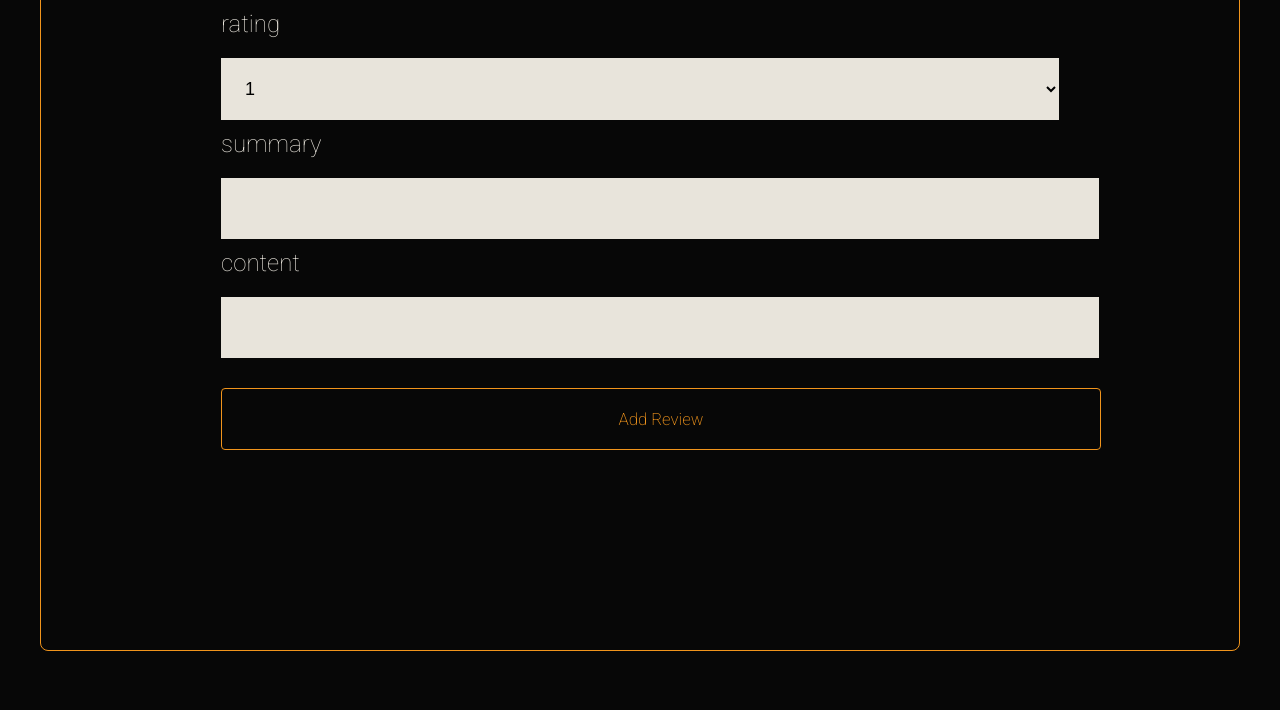
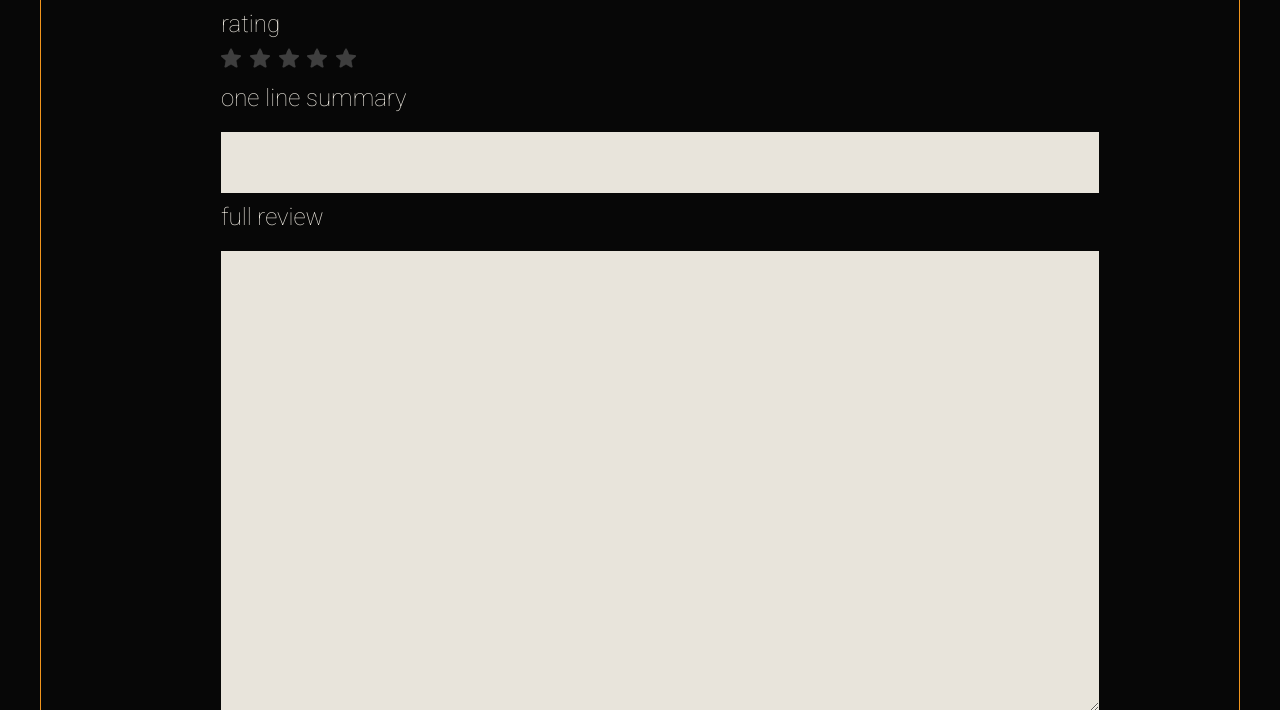
Before and after one commit to euripidean/earworm, a Flask app: page /create_review in a window 1280 px wide. Shown: the part 583-1293 px from the top of the page. Run offline with Flask 2, Linux system fonts and the light colour scheme; the visitor is signed in with stand-in values (Sample User, id 1); data comes from the database, SQL or seed files in the repository; data that the repository does not hold is empty; some libraries are stand-ins or nearby versions.

Commit message:
Fixed no valid choice error message, hooked up review edit and got content on review display

```diff
--- a/earworm/main/forms.py
+++ b/earworm/main/forms.py
@@ -1,8 +1,8 @@
 from flask_login import current_user
 from flask_wtf import FlaskForm
-from wtforms import StringField, DateField, SelectField, SubmitField, FloatField
+from wtforms import StringField, DateField, SelectField, SubmitField, HiddenField
 from wtforms.ext.sqlalchemy.fields import QuerySelectField
-from wtforms.validators import DataRequired, Length, URL, ValidationError
+from wtforms.validators import DataRequired, Length, URL, ValidationError, InputRequired
 from wtforms.fields.html5 import DateField
 from wtforms.widgets import TextArea
 
@@ -62,10 +62,10 @@ class AlbumFromArtistForm(AlbumMixin):
 
 class ReviewFormMixin(FlaskForm):
     """Form for adding/updating a Review. Inherits from AlbumMixin."""
-    album = QuerySelectField(query_factory=lambda: Album.query, get_label='title')
-    summary = StringField('Summary', validators=[DataRequired(), Length(max=255)])
-    rating = SelectField('Rating', choices=[(1, '1'), (2, '2'), (3, '3'), (4, '4'), (5, '5')])
-    content = StringField('Content', validators=[DataRequired(), Length(min=10)])
+    album = QuerySelectField(query_factory=lambda: Album.query, get_label='title', allow_blank=False, blank_text='Select Album')
+    rating = HiddenField('Rating', validators=[InputRequired()])
+    summary = StringField('One line summary', validators=[DataRequired(), Length(max=255)])
+    content = StringField('Full review', widget=TextArea(), validators=[DataRequired(), Length(min=80)])
 
     def validate_summary(self, summary):
         """Validate that the summary is at most 255 characters."""
--- a/earworm/main/routes.py
+++ b/earworm/main/routes.py
@@ -5,7 +5,7 @@ from flask_login import login_required, current_user
 from earworm.extensions import app, db
 
 from earworm.models import Artist, Album, Review, User
-from earworm.main.forms import ArtistForm, ArtistUpdateForm, AlbumForm, AlbumUpdateForm, AlbumFromArtistForm, ReviewForm
+from earworm.main.forms import ArtistForm, ArtistUpdateForm, AlbumForm, AlbumUpdateForm, ReviewUpdateForm, ReviewForm
 
 ##########################################
 #           Routes                       #
@@ -113,7 +113,8 @@ def add_album():
 def album_detail(album_id):
     album = Album.query.get(album_id)
     artist = Artist.query.get(album.artist)
-    return render_template('Albums/album_detail.html', album=album, artist=artist)
+    reviews = Review.query.filter_by(reviewed_album=album.id).order_by(Review.date_created.desc()).all()
+    return render_template('Albums/album_detail.html', album=album, artist=artist, reviews=reviews)
 
 @main.route('/edit/album/<album_id>', methods=['GET','POST'])
 @login_required
@@ -140,14 +141,20 @@ def edit_album(album_id):
 @main.route('/create_review', methods=['GET', 'POST'])
 @login_required
 def create_review():
+    album = request.args.get('album_id')
+    rating = request.form.get('rating')
+
     form = ReviewForm()
+    if album:
+        form.album.data = album
     if form.validate_on_submit():
         new_review = Review(
             summary=form.summary.data,
             content=form.content.data,
-            rating=form.rating.data,
-            reviewed_album=form.album.data.id,
-            date_created=datetime.now()
+            rating= rating,
+            reviewed_album= form.album.data.id,
+            date_created=datetime.now(),
+            created_by=current_user.id
         )
         db.session.add(new_review)
         db.session.commit()
@@ -159,14 +166,34 @@ def create_review():
 def review_detail(review_id):
     review = Review.query.get(review_id)
     form = ReviewForm(obj=review)
+    album = Album.query.get(review.reviewed_album)
+    artist = Artist.query.get(album.artist)
+    user = User.query.get(review.created_by)
+    return render_template('Reviews/review_detail.html', review=review, form=form, album=album, artist=artist, user=user)
+
+@main.route('/edit/review/<review_id>', methods=['GET','POST'])
+@login_required
+def edit_review(review_id):
+    rating = request.form.get('rating')
+    review = Review.query.get(review_id)
+    album = Album.query.get(review.reviewed_album)
+    form = ReviewUpdateForm(obj=review)
+    form.album.data = album
 
     if form.validate_on_submit():
-        review.title = form.title.data
+        review.summary = form.summary.data
         review.content = form.content.data
-        review.rating = form.rating.data
-        review.album_id = form.album_id.data
+        review.rating = rating
+        review.reviewed_album = form.album.data.id
         review.date_updated = datetime.now()
         db.session.commit()
         flash('Review updated successfully!')
         return redirect(url_for('main.review_detail', review_id=review.id))
-    return render_template('Reviews/review_detail.html', review=review, form=form)
+    review = Review.query.get(review_id)
+    return render_template('Reviews/review_edit.html', review=review, form=form, edit=True)
+
+@main.route('/profile/<user_id>', methods=['GET', 'POST'])
+def profile(user_id):
+    user = User.query.get(user_id)
+    reviews = Review.query.filter_by(created_by=user.id).order_by(Review.date_created.desc()).all()
+    return render_template('Users/profile.html', user=user, reviews=reviews)
--- a/earworm/models.py
+++ b/earworm/models.py
@@ -66,10 +66,10 @@ class Review(db.Model):
     id = db.Column(db.Integer, primary_key=True)
     rating = db.Column(db.Integer, nullable=False)
     summary = db.Column(db.String(140), nullable=False)
-    content = db.Column(db.String(800), nullable=False)
-    cover_url = db.Column(URLType, nullable=True)
+    content = db.Column(db.Text, nullable=False)
     date_created = db.Column(db.Date, nullable=False)
     date_updated = db.Column(db.Date, nullable=True)
+    created_by = db.Column(db.Integer, db.ForeignKey('users.id'), nullable=False)
     reviewed_album = db.Column(db.Integer, db.ForeignKey('albums.id'), nullable=False)
 
     def __repr__(self):
--- a/earworm/static/scripts.js
+++ b/earworm/static/scripts.js
@@ -0,0 +1,16 @@
+window.onload = function(){
+
+document.querySelector('.rating-wrapper').addEventListener('click', updateStarRating, false);
+function updateStarRating(evt){
+    for(i=0; i < parseInt(evt.target.id); i++){
+        const stars = document.querySelectorAll('.rating-wrapper img');
+        for(s=0; s < 5; s++){
+            stars[s].classList.remove('rating-checked');
+        }
+        for(j=0; j < parseInt(evt.target.id); j++){
+            stars[j].classList.add('rating-checked');
+        }
+    }
+    document.querySelector('#rating').value = evt.target.id;
+}
+}
--- a/earworm/static/styles.css
+++ b/earworm/static/style.css
@@ -313,15 +313,23 @@ legend {
     width: 100%;
 }
 
-.artist-image {
-    width: 350px;
-    height: 350px;
+.artist-image, .user-image {
     border-radius: 50%;
     background-size: cover;
     background-position: center center;
 }
 
-.artist-info {
+.artist-image {
+    width: 350px;
+    height: 350px;
+}
+
+.user-image {
+    width: 200px;
+    height: 200px;
+}
+
+.artist-info, .user-image {
     display: flex;
     flex-direction: row;
     flex-basis: 1020px;
@@ -329,11 +337,11 @@ legend {
     margin-top: 20px;
 }
 
-.artist-info p {
+.artist-info p, .user-info p {
     line-height: 1.5;
 }
 
-.artist-text {
+.artist-text, .user-text {
     flex: 2;
     margin-left: 80px;
 
@@ -441,3 +449,15 @@ legend {
     font-size: 0.6em;
     font-weight: 400;
   }
+
+/* RATING STARS */
+.rating-wrapper img, .rating-wrapper-display img {
+    filter: invert(99%) sepia(1%) saturate(0%) hue-rotate(161deg) brightness(101%) contrast(104%);
+    padding-right: 3px;
+    margin-top: 10px;
+    margin-bottom: 10px;
+  }
+
+  .rating-checked {
+    filter: none!important;
+  }
--- a/earworm/templates/Reviews/edit_review.html
+++ /dev/null
@@ -1,5 +0,0 @@
-{% extends 'base.html' %}
-{% block content %}
-<h1>Edit your reviews</h1>
-
-{% endblock %}
--- a/earworm/templates/Reviews/review_form.html
+++ b/earworm/templates/Reviews/review_form.html
@@ -7,13 +7,29 @@
 {% endfor %}
 </ul>
 {% endif %}
-
 {{ form.album.label }}
 {{ form.album }}
-{{ form.rating.label }}
-{{ form.rating }}
+<label>Rating</label>
+<div class="rating-wrapper">
+{% if edit %}
+    {% for i in range(1, 6) %}
+        {% if i <= review.rating %}
+            <img name="rating" id="{{i}}" src="/static/Images/rating_star.png" width="20" class="rating-checked">
+        {% else %}
+            <img name="rating" id="{{i}}" src="/static/Images/rating_star.png" width="20">
+        {% endif %}
+    {% endfor %}
+{% else %}
+<img name="rating" id="1" src="/static/Images/rating_star.png" width="20">
+<img name="rating" id="2" src="/static/Images/rating_star.png" width="20">
+<img name="rating" id="3" src="/static/Images/rating_star.png" width="20">
+<img name="rating" id="4" src="/static/Images/rating_star.png" width="20">
+<img name="rating" id="5" src="/static/Images/rating_star.png" width="20">
+{% endif %}
+</div>
+{{ form.rating(id="rating")|safe }}
 {{ form.summary.label }}
-{{ form.summary }}
+{{ form.summary|safe }}
 {{ form.content.label }}
-{{ form.content }}
+{{ form.content(cols="35", rows="20")|safe }}
 {{ form.submit }}
--- a/earworm/templates/Users/profile.html
+++ b/earworm/templates/Users/profile.html
@@ -0,0 +1,5 @@
+{% extends 'base.html' %}
+{% block content %}
+<h1 class="record-name">{{ user.username }}</h1>
+
+{% endblock %}
--- a/earworm/templates/Users/user.html
+++ b/earworm/templates/Users/user.html
@@ -1,7 +1,7 @@
-<div class="artist-info">
-    <div class="artist-image" style="background-image:url({{user.avatar_url}});">
+<div class="user-info">
+    <div class="user-image" style="background-image:url({{user.avatar_url}});">
     </div>
-    <div class="artist-text">
+    <div class="user-text">
     <h5>{{ user.username }}</a></h5>
     </div>
 </div>
--- a/earworm/templates/base.html
+++ b/earworm/templates/base.html
@@ -2,11 +2,12 @@
 <html>
     <head>
         <title>Earworm</title>
-        <link rel="stylesheet" href="/static/styles.css">
+        <link rel="stylesheet" href="{{ url_for('static', filename='style.css') }}">
         <link rel="preconnect" href="https://fonts.googleapis.com">
         <link rel="preconnect" href="https://fonts.gstatic.com" crossorigin>
         <link href="https://fonts.googleapis.com/css2?family=Roboto:wght@100;200;300;400;700&display=swap" rel="stylesheet">
         <script src="https://kit.fontawesome.com/1aaf6c9800.js" crossorigin="anonymous"></script>
+        <script type="text/javascript" src="{{url_for('static', filename='scripts.js')}}"></script>
 
     </head>
     <body>
```
Also changed, not shown: earworm/templates/Reviews/review_detail.html (+38 -1 lines), earworm/templates/Reviews/review_edit.html (added, +12 -0 lines), earworm/templates/homebase.html (+1 -26 lines), migrations/versions/7ec15577e773_.py (added, +28 -0 lines), todos.txt (+14 -1 lines), earworm/database.db, earworm/static/Images/rating_star.png (added).
